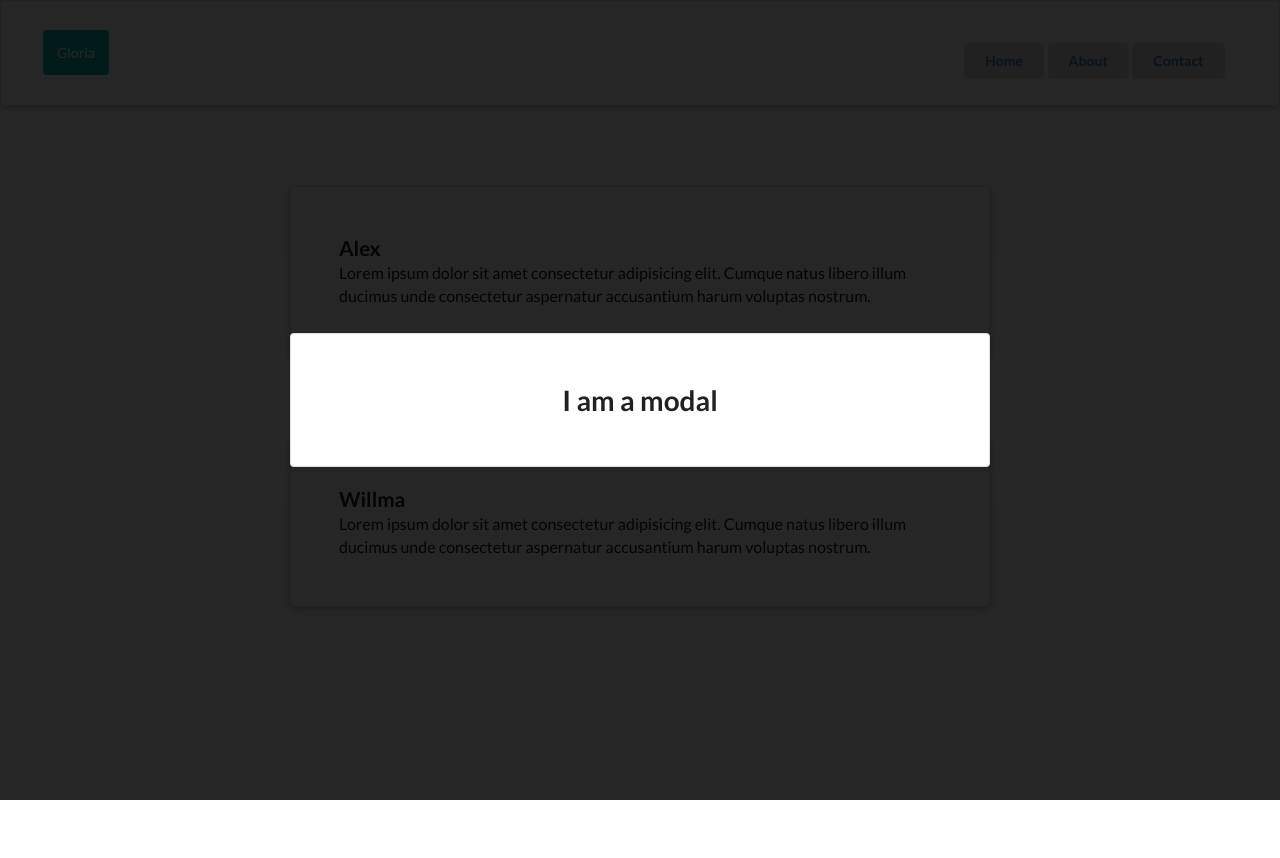
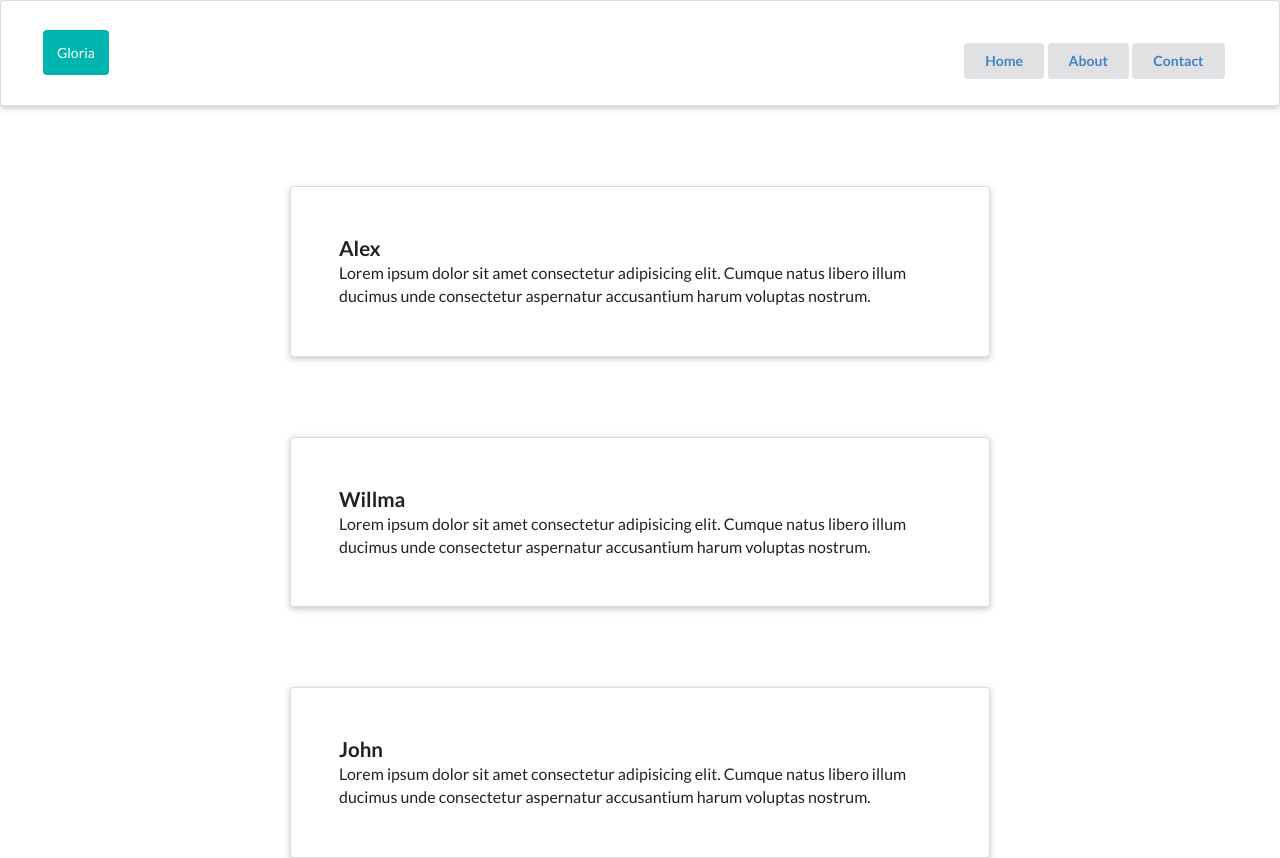
Before and after one commit to Cemalovic/react-redux-router-portals, a JavaScript app: page /contact in a window 1280 px wide. Before the commit the page ends 800 px from the top, so only its background shows below. Built offline with nearby package versions, Linux system fonts and the light colour scheme.

Commit message:
Added store and connected to Contactcomponent

```diff
--- a/package.json
+++ b/package.json
@@ -8,8 +8,10 @@
     "@testing-library/user-event": "^13.5.0",
     "react": "^18.1.0",
     "react-dom": "^18.1.0",
+    "react-redux": "^8.0.1",
     "react-router-dom": "^6.3.0",
     "react-scripts": "5.0.1",
+    "redux": "^4.2.0",
     "web-vitals": "^2.1.4"
   },
   "scripts": {
--- a/src/components/Contact.js
+++ b/src/components/Contact.js
@@ -1,24 +1,26 @@
+import { connect } from 'react-redux'
 import { Link } from 'react-router-dom'
-import Modal from './Modal'
+// import Modal from './Modal'
 
-const Contact = () => {
+const Contact = ({ cards }) => {
   return (
     <div>
-      <Modal />
+      {/* <Modal /> */}
+
+      {cards.map((card) => (
         <div
           className='ui raised very padded text container segment'
           style={{ marginTop: '80px' }}
+          key={card.id}
         >
-        <Link to='/alex' className='ui header'>
-          Alex
+          <Link to={`/${card.title}`} className='ui header'>
+            {card.title}
           </Link>
-        <p>
-          Lorem ipsum dolor sit amet consectetur adipisicing elit. Cumque natus
-          libero illum ducimus unde consectetur aspernatur accusantium harum
-          voluptas nostrum.
-        </p>
+          <p>{card.body}</p>
         </div>
-      <div
+      ))}
+
+      {/* <div
         className='ui raised very padded text container segment'
         style={{ marginTop: '80px' }}
       >
@@ -30,9 +32,15 @@ const Contact = () => {
           libero illum ducimus unde consectetur aspernatur accusantium harum
           voluptas nostrum.
         </p>
-      </div>
+      </div> */}
     </div>
   )
 }
 
-export default Contact
+const mapStateToProps = (state) => {
+  return {
+    cards: state.cards
+  }
+}
+
+export default connect(mapStateToProps)(Contact)
--- a/src/index.js
+++ b/src/index.js
@@ -1,5 +1,14 @@
 import ReactDOM from 'react-dom/client'
+import { Provider } from 'react-redux'
+import { legacy_createStore as createStore } from 'redux'
+import rootReducer from './reducers/rootReducer'
 import App from './App'
 
 const root = ReactDOM.createRoot(document.getElementById('root'))
-root.render(<App />)
+const store = createStore(rootReducer)
+
+root.render(
+  <Provider store={store}>
+    <App />
+  </Provider>
+)
--- /dev/null
+++ b/src/reducers/rootReducer.js
@@ -0,0 +1,25 @@
+const initialState = {
+  cards: [
+    {
+      id: 1,
+      title: 'Alex',
+      body: 'Lorem ipsum dolor sit amet consectetur adipisicing elit. Cumque natus libero illum ducimus unde consectetur aspernatur accusantium harum voluptas nostrum.'
+    },
+    {
+      id: 2,
+      title: 'Willma',
+      body: 'Lorem ipsum dolor sit amet consectetur adipisicing elit. Cumque natus libero illum ducimus unde consectetur aspernatur accusantium harum voluptas nostrum.'
+    },
+    {
+      id: 3,
+      title: 'John',
+      body: 'Lorem ipsum dolor sit amet consectetur adipisicing elit. Cumque natus libero illum ducimus unde consectetur aspernatur accusantium harum voluptas nostrum.'
+    }
+  ]
+}
+
+const rootReducer = (state = initialState, action) => {
+  return state
+}
+
+export default rootReducer
```
Also changed, not shown: 1 other file (tests, documents, lock files or other folders). Lines whose indentation alone changed are shown as unchanged.
